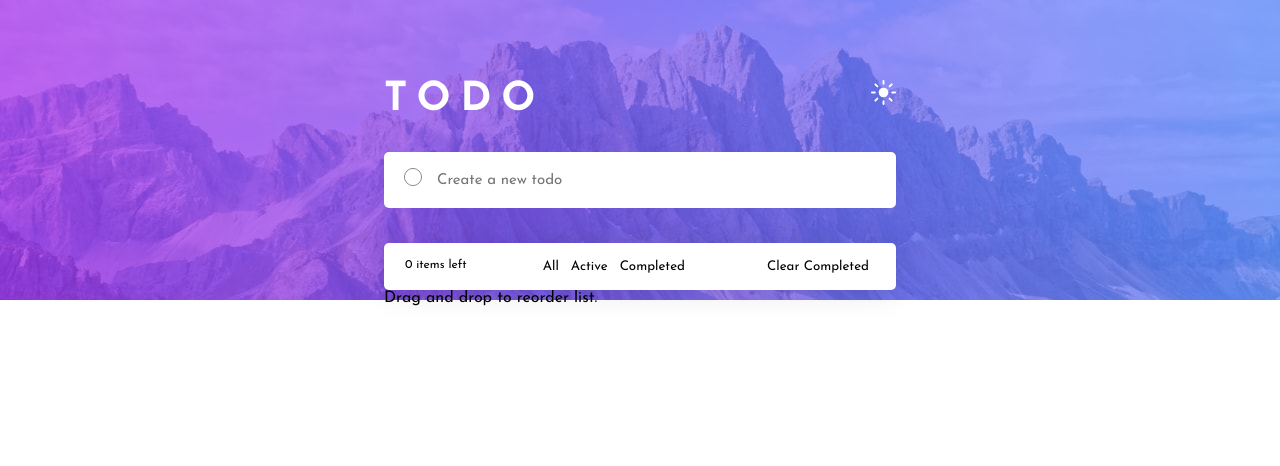
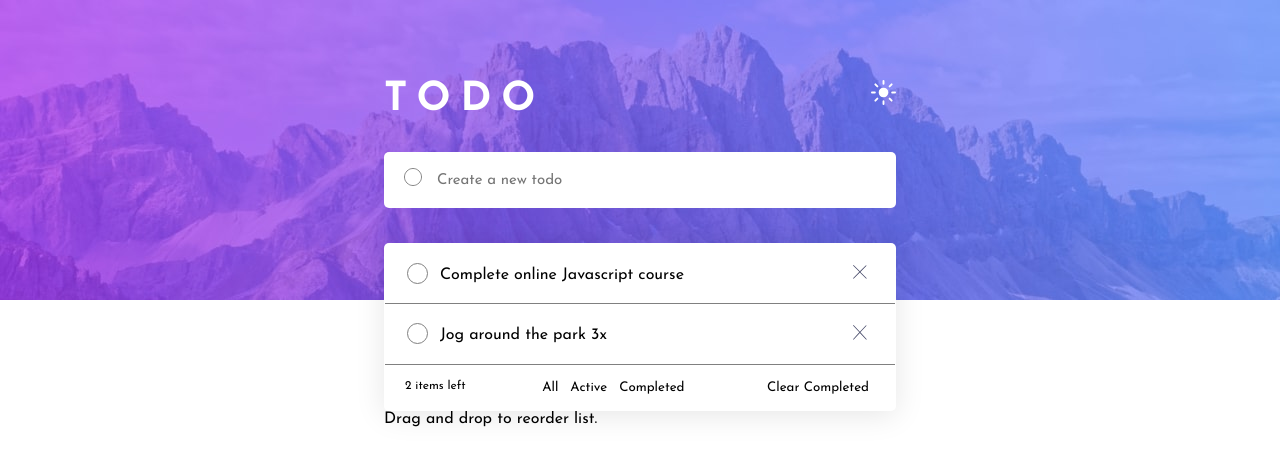
Before and after one commit to saki1994/react-todo-app, a React (Create React App) app: page / in a window 1280 px wide. Shown: the top 466 px of the page. Built offline with nearby package versions, Linux system fonts and the light colour scheme.

Commit message:
Edit Readme

```diff
--- a/src/components/Content.jsx
+++ b/src/components/Content.jsx
@@ -6,7 +6,18 @@ import Button from "./Button";
 
 const Content = () => {
   //An array of list user input
-  const [todoList, setTodoList] = useState([]);
+  const [todoList, setTodoList] = useState([
+    {
+      text: "Complete online Javascript course",
+      id: 0,
+      listStatus: false,
+    },
+    {
+      text: "Jog around the park 3x",
+      id: 1,
+      listStatus: false,
+    }
+  ]);
 
   const [completedList, setCompletedList] = useState([]);
 
@@ -37,18 +48,16 @@ const Content = () => {
 
   //Change status of a list to true
   const isCheckboxClick = (id, value) => {
+    const newItem = todoList.filter((item) => item.id === id);
 
-    const newItem = todoList.filter(item => item.id === id)
-
-    setCompletedList(previous => {
-      return [...previous, newItem]
-    })
-   };
-
+    setCompletedList((previous) => {
+      return [...previous, newItem];
+    });
+  };
 
   return (
     <main>
-      <AddList addTodoList={addTodoList}/>
+      <AddList addTodoList={addTodoList} />
 
       <div className="todo-box">
         <ul>
@@ -73,7 +82,7 @@ const Content = () => {
               <Button id="completed" text={"Completed"} />
             </div>
           )}
-          <Button id="clearCompleted" text={"Clear Completed"}   />
+          <Button id="clearCompleted" text={"Clear Completed"} />
         </div>
       </div>
 
```
Also changed, not shown: 1 other file (tests, documents, lock files or other folders).
